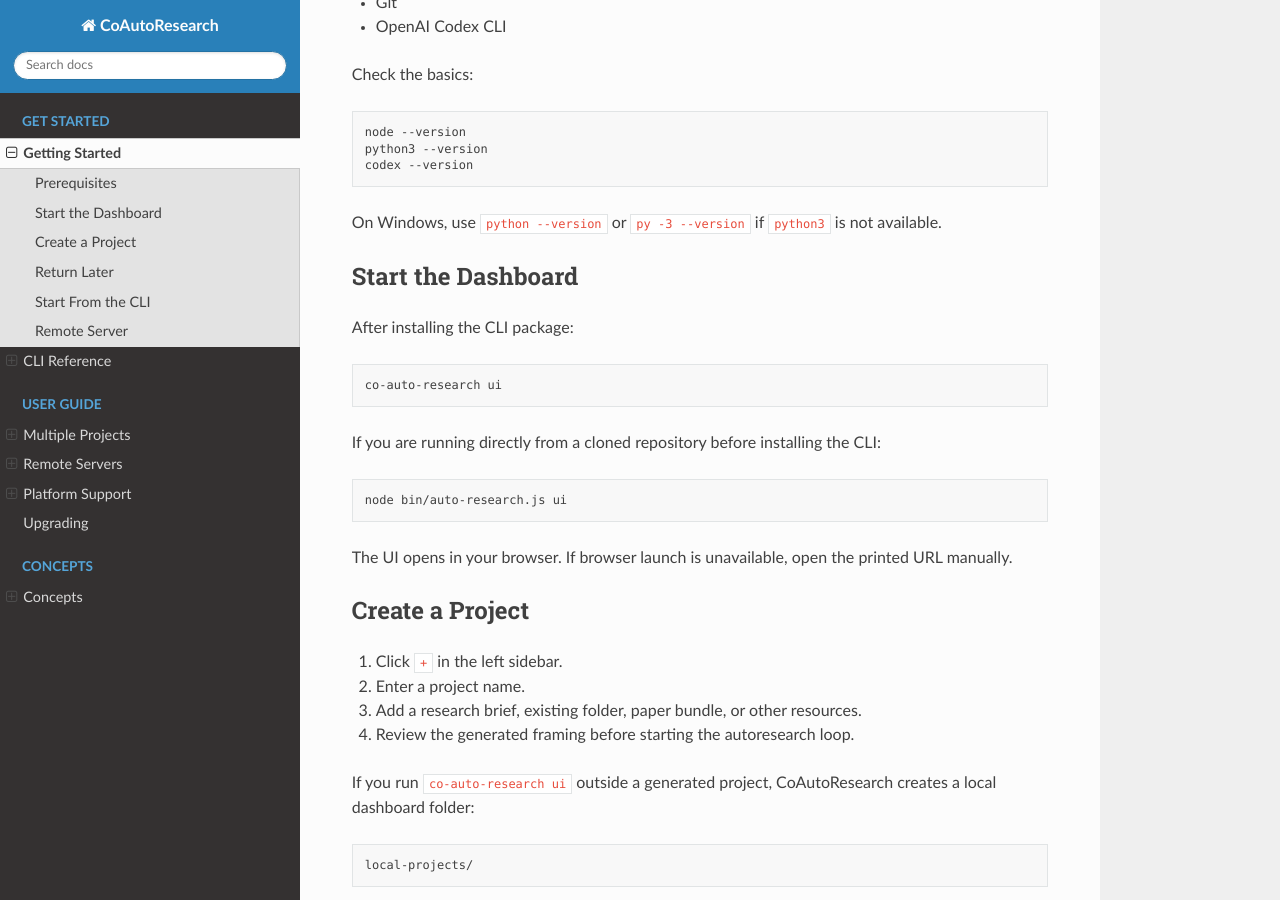
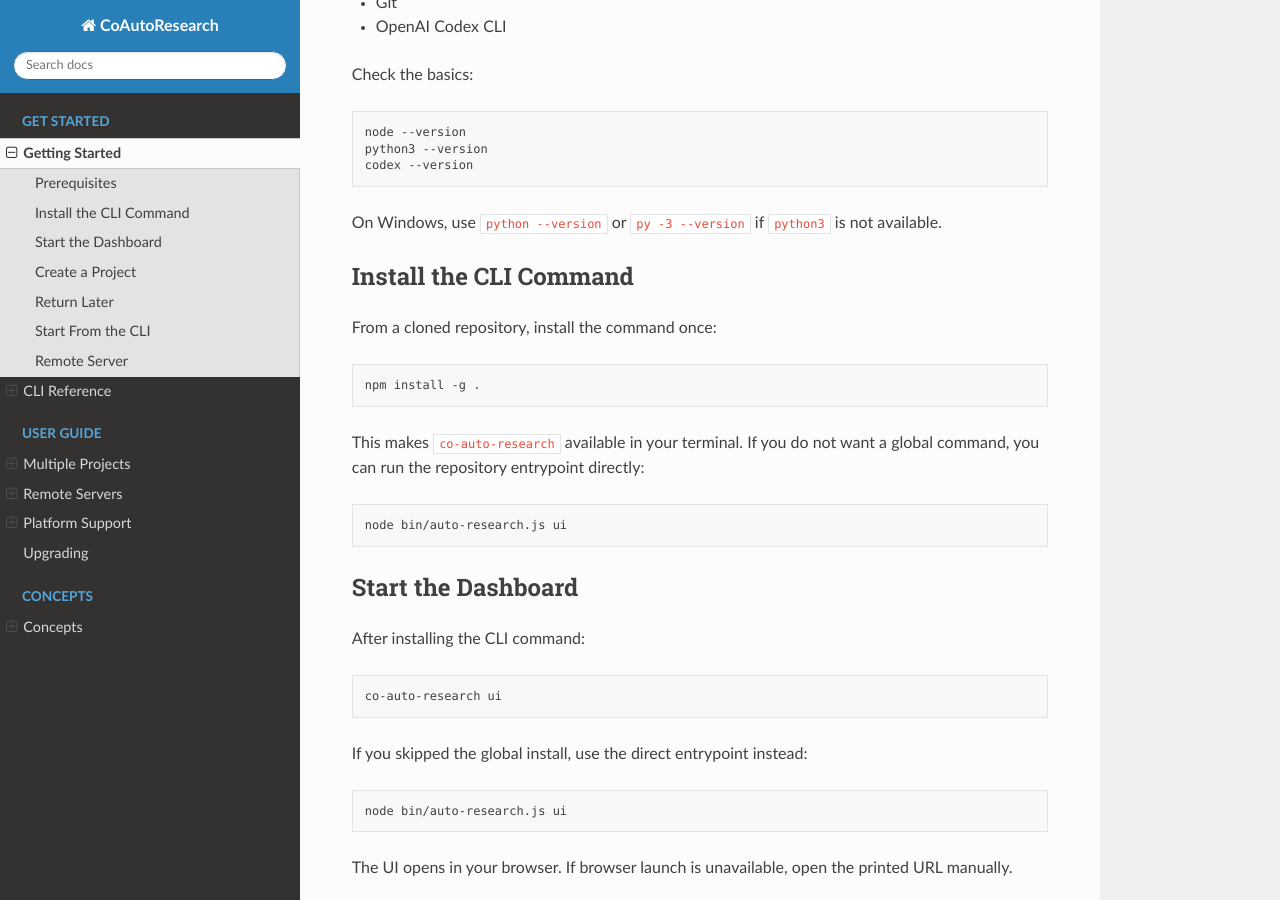
Before and after one commit to YihongT/CoAutoResearch, a Sphinx documentation site: the page built from docs/getting-started.md, in a window 1280 px wide and 900 px high, scrolled down 369 px. Built offline with Sphinx 7.4.7 and the Read the Docs theme 3.1.0, drawn with Linux system fonts in a browser that asks for light colours.

Commit message:
update cli and docs

````diff
--- a/docs/getting-started.md
+++ b/docs/getting-started.md
@@ -22,15 +22,30 @@
 On Windows, use `python --version` or `py -3 --version` if `python3` is not
 available.
 
+## Install the CLI Command
+
+From a cloned repository, install the command once:
+
+```bash
+npm install -g .
+```
+
+This makes `co-auto-research` available in your terminal. If you do not want a
+global command, you can run the repository entrypoint directly:
+
+```bash
+node bin/auto-research.js ui
+```
+
 ## Start the Dashboard
 
-After installing the CLI package:
+After installing the CLI command:
 
 ```bash
 co-auto-research ui
 ```
 
-If you are running directly from a cloned repository before installing the CLI:
+If you skipped the global install, use the direct entrypoint instead:
 
 ```bash
 node bin/auto-research.js ui
````
Also changed, not shown: README.md (+9 -2 lines), docs/cli.md (+13 -0 lines), docs/index.md (+9 -3 lines), 1 other file.
